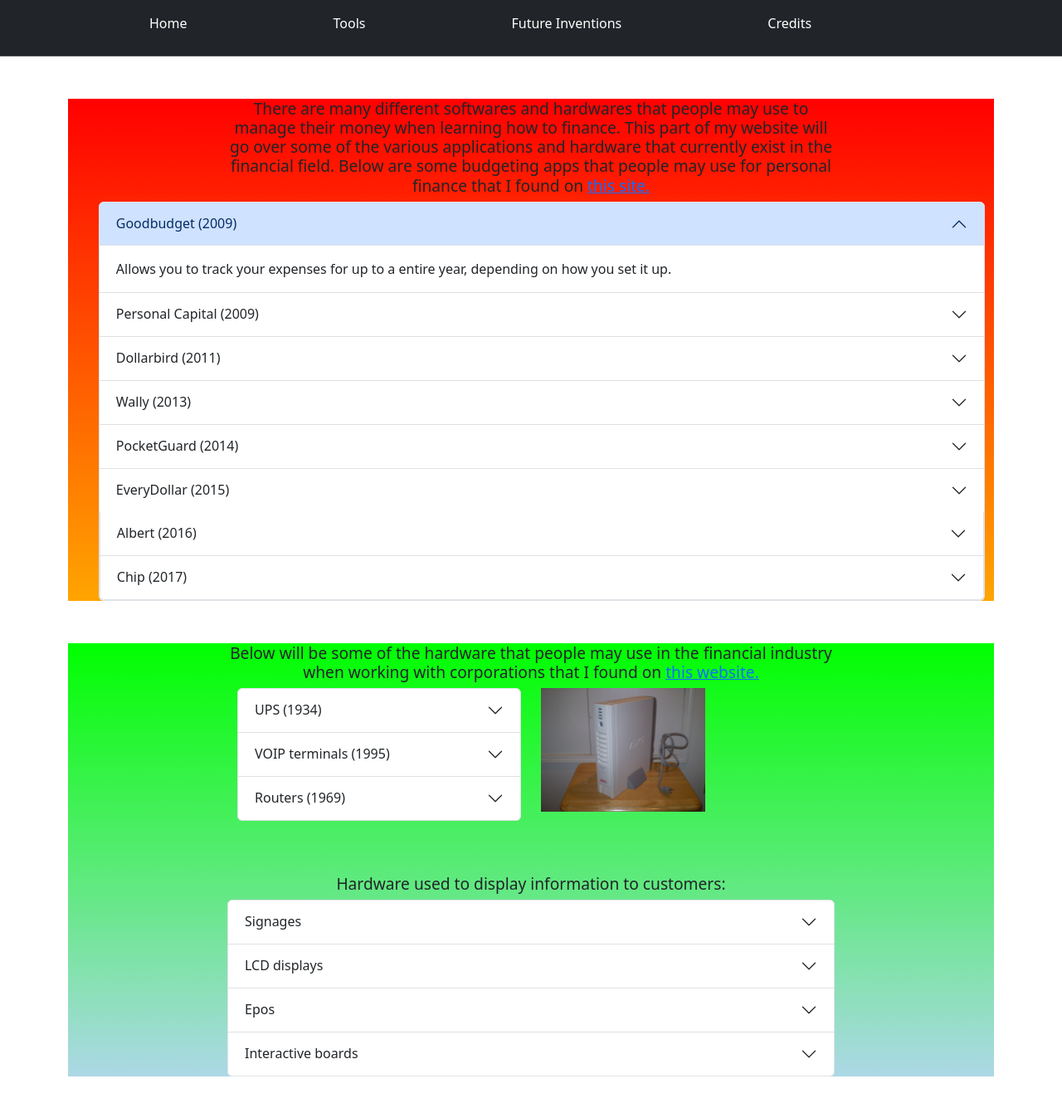
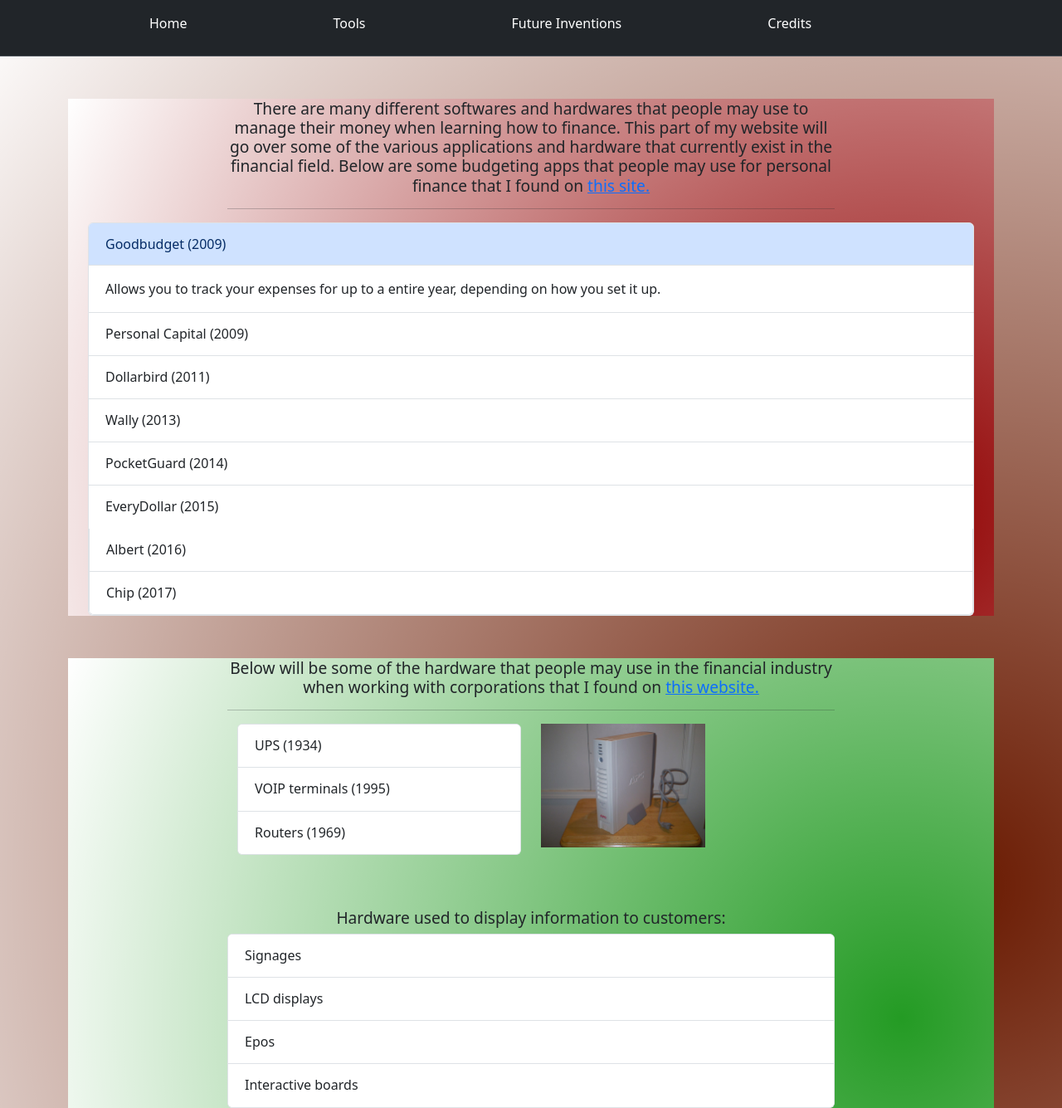
Before and after one commit to williaml4292/sep-10-freedom-project, a Jekyll site: the page built from _posts/2025-04-27-Tools.html, in a window 1280 px wide. Shown: the whole page at 83% size. Built offline with Jekyll 4.4.1, drawn with Linux system fonts in a browser that asks for light colours; before the commit the page ends 1297 px from its top, so only the background shows below that.

Commit message:
animated linear gradients for backgrounds

```diff
--- a/_posts/2025-04-27-Tools.html
+++ b/_posts/2025-04-27-Tools.html
@@ -2,6 +2,21 @@
 category: tools
 ---
 <style>
+   body{
+   background-image: radial-gradient(circle at 90% 80%, transparent, white);
+   animation-iteration-count: infinite;
+   animation-duration: 4s;
+   animation-name:back;
+  }
+  @keyframes back {
+    0% {background-color:darkgreen;}
+    33% {background-color:darkred;}
+    66% {background-color:darkblue;}
+    100% {background-color:darkgreen;}
+  }
+  .accordion-button{
+    display:block !important;
+}
     h2{
         text-align:center;
         font-size:1.5vw !important;
@@ -11,10 +26,7 @@
     margin-right:15vw;
     margin-top:4vw;
    }
-   .center2{
-    margin-left:1vw;
-    height:80%;
-   }
+
    .margin-top{
     margin-top:5vw;
    }
@@ -45,10 +57,29 @@
       }
     }
     .div1{
-      background: linear-gradient(red, orange);
+      background-image: radial-gradient(circle at 90% 80%, transparent, white);
+      animation-name:name;
+      animation-duration:8s;
+      animation-iteration-count:infinite;
     }
     .div2{
-      background:linear-gradient(lime, lightblue);
+      background-image: radial-gradient(circle at 90% 80%, transparent, white);
+      animation:green 4s infinite;
+    }
+    .accordian{
+      text-align:center !important;
+    }
+    @keyframes name{
+      0% {background-color:pink;}
+      33%{background-color:red;}
+      66%{background-color:darkred;}
+      100%{background-color:pink;}
+    }
+    @keyframes green{
+      0%{background-color:lightgreen;}
+      33%{background-color:green;}
+      66%{background-color:darkgreen;}
+      100%{background-color:lightgreen;}
     }
 </style>
 <head>
@@ -68,6 +99,7 @@
             There are many different softwares and hardwares that people may use to manage their money when learning how to finance. This part of my website will go over some of the various applications and hardware that currently exist in the financial field.
             Below are some budgeting apps that people may use for personal finance that I found on <a href="https://post.edu/blog/10-best-budgeting-apps-for-college-students/">this site.</a>
         </h2>
+        <hr>
     </div>
     <div class="container-fluid">
         <div class="container">
@@ -198,6 +230,7 @@
         <h2>
             Below will be some of the hardware that people may use in the financial industry when working with corporations that I found on <a href="https://www.tradefinanceglobal.com/finance-products/technology-finance-hardware-software/">this website. </a>
         </h2>
+        <hr>
     <div class="container">
         <div class="row">
            <div class="col-md-6">
```
Also changed, not shown: _layouts/post.html (+1 -16 lines), _posts/2025-04-27-Credits.html (+17 -1 lines), _posts/2025-04-27-Future-Inventions.html (+14 -1 lines).
